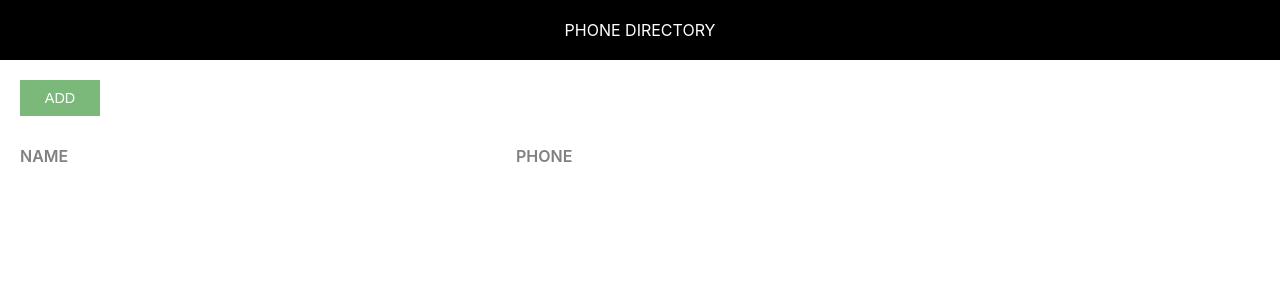
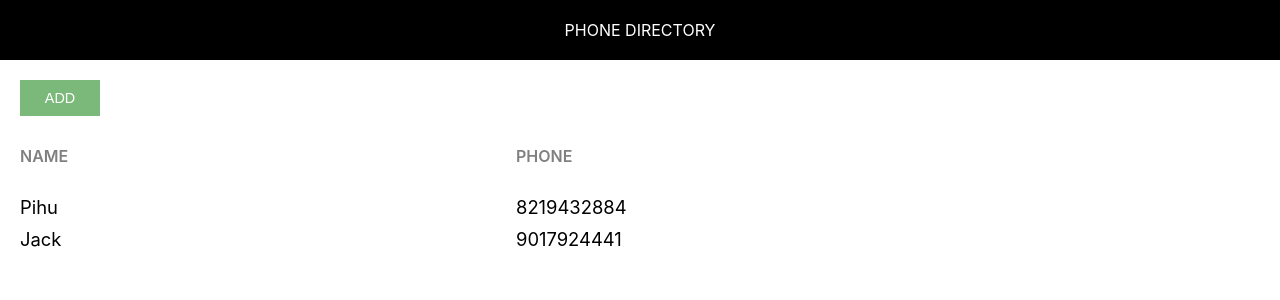
Before and after one commit to Guruji01/phone_directory, a React (Create React App) app: page / in a window 1280 px wide. Shown: the top 300 px of the page. Built offline with nearby package versions, Linux system fonts and the light colour scheme.

Commit message:
App.js file updated

```diff
--- a/src/App.js
+++ b/src/App.js
@@ -10,10 +10,23 @@ class App extends Component {
           <div className="component-body-container">
 
           <button className="custom-btn add-btn">Add</button>
+
           <div className="grid-container heading-container">
           <span className="grid-item name-heading">Name</span>
           <span className="grid-item phone-heading">Phone</span>
           </div>
+
+          <div className="grid-container">
+          <span className="grid-item">Pihu</span>
+          <span className="grid-item">8219432884</span>
+          </div>
+
+          <div className="grid-container">
+          <span className="grid-item">Jack</span>
+          <span className="grid-item">9017924441</span>
+          </div>
+
+
           </div>
           </div>
     );
```
